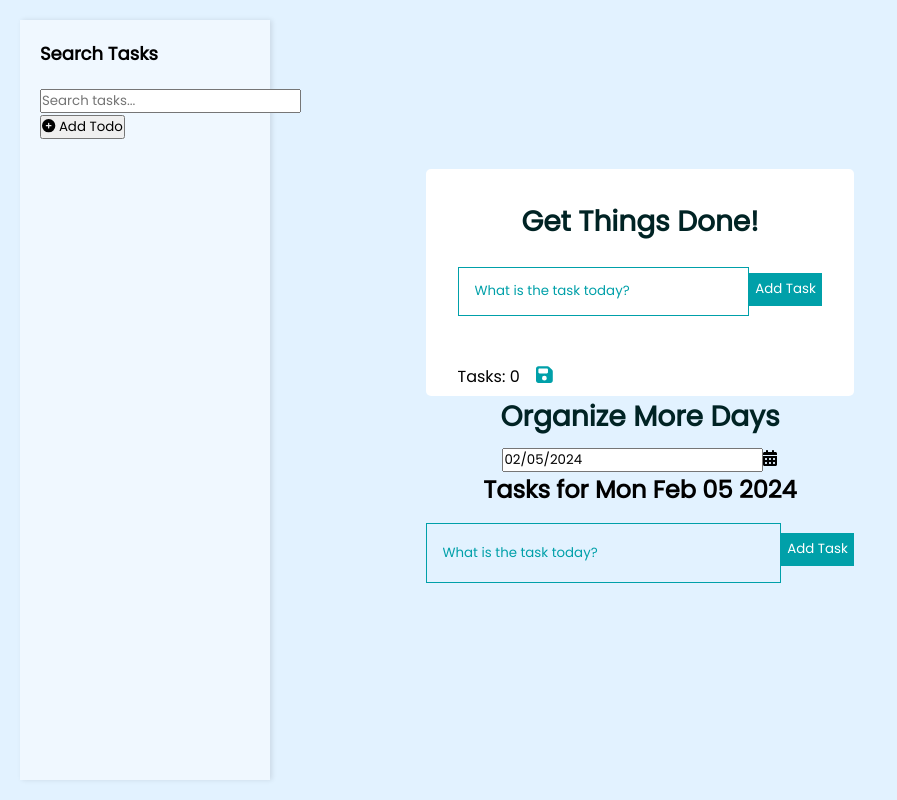
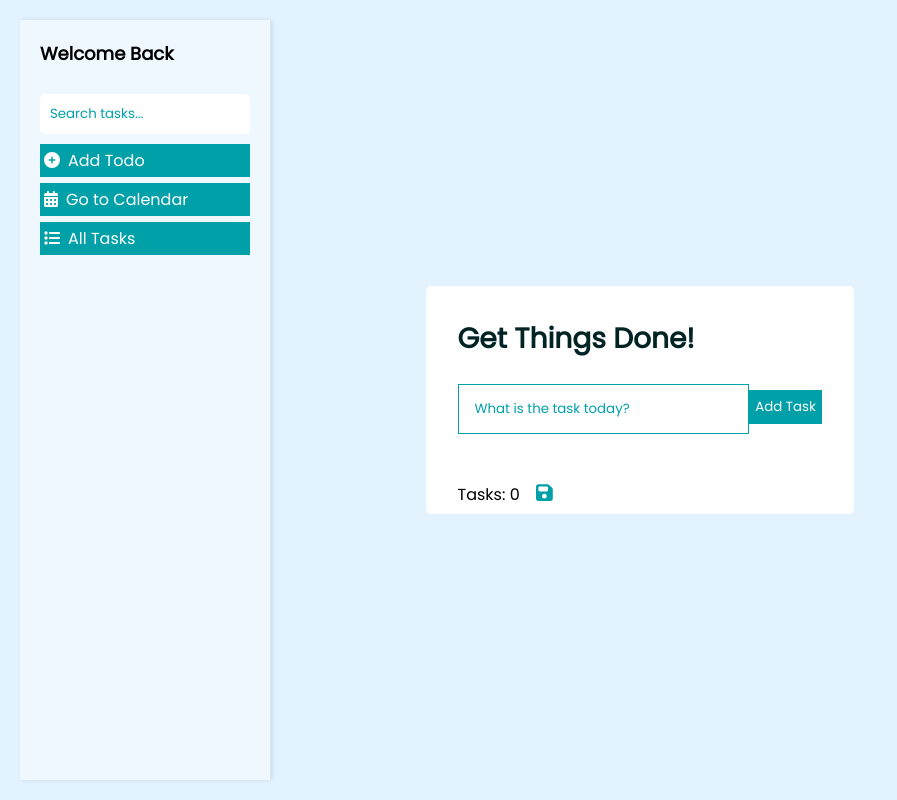
Before and after one commit to MishaliaPillay/todolist-withreact, a React (Create React App) app: page / in a window 1280 px wide. Shown: the whole page, without its empty margins (0-897 px from the left). Built offline with nearby package versions, Linux system fonts and the light colour scheme.

Commit message:
side bar

```diff
--- a/package.json
+++ b/package.json
@@ -15,6 +15,7 @@
     "react-datepicker": "^6.1.0",
     "react-dom": "^18.2.0",
     "react-modal": "^3.16.1",
+    "react-router-dom": "^6.22.1",
     "react-scripts": "5.0.1",
     "uuid": "^9.0.1",
     "web-vitals": "^2.1.4"
--- a/src/App.css
+++ b/src/App.css
@@ -93,7 +93,35 @@ h1 {
   border-radius: 5px;
   margin-bottom: 1rem;
 }
-
+.link {
+  margin-top: 0.2em;
+  margin-bottom: 0.2em;
+  cursor: pointer;
+  background: #00a0a9;
+  color: #fff;
+  border: none;
+  width: 100%;
+  text-decoration: none;
+  padding: 0.25em;
+  text-align: left;
+  font-size: 1rem;
+}
+.icon {
+  margin-right: 0.5em;
+}
+.sideBtn {
+  margin-top: 0.2em;
+  margin-bottom: 0.2em;
+  cursor: pointer;
+  background: #00a0a9;
+  color: #fff;
+  border: none;
+  width: 100%;
+  text-decoration: none;
+  padding: 0.25em;
+  text-align: left;
+  font-size: 1rem;
+}
 .fa-trash {
   margin-left: 0.75rem;
 }
@@ -172,15 +200,21 @@ h1 {
   margin-right: 10px;
 }
 
-.search-btn {
+.searchField {
+  align-content: center;
+
   padding: 10px;
-  background-color: #007bff;
-  color: #fff;
+  background-color: white;
+  margin-top: 0.5em;
+  margin-bottom: 0.5em;
+  width: 100%;
   border: none;
   border-radius: 5px;
   cursor: pointer;
 }
-
+.searchField::placeholder {
+  color: #00a0a9;
+}
 .search-btn:hover {
   background-color: #0056b3;
 }
--- a/src/App.js
+++ b/src/App.js
@@ -1,4 +1,5 @@
 import "./App.css";
+import { BrowserRouter as Router, Route, Routes } from "react-router-dom";
 import Calendar from "./components/Calendar";
 import SidePanel from "./components/SidePanel";
 import TodoWrapper from "./components/TodoWrapper";
@@ -15,6 +16,7 @@ function App() {
   };
 
   return (
+    <Router>
       <div>
         <aside className="aside">
           <SidePanel
@@ -23,14 +25,18 @@ function App() {
             addTodo={addTodo} // Pass addTodo function to SidePanel
           />
         </aside>
-      <div className="App">
-        <TodoWrapper searchQuery={searchQuery} todoList={todoList} />{" "}
-        {/* Pass todoList to TodoWrapper */}
-        <section>
-          <Calendar />
-        </section>
-      </div>
-    </div>
+
+        <Routes>
+          <Route
+            path="/"
+            element={
+              <TodoWrapper searchQuery={searchQuery} todoList={todoList} />
+            }
+          />
+          <Route path="/calendar" element={<Calendar />} />
+        </Routes>
+      </div>{" "}
+    </Router>
   );
 }
 
--- a/src/components/AddTodo.js
+++ b/src/components/AddTodo.js
@@ -1,6 +1,7 @@
 import React, { useState } from "react";
 import { FontAwesomeIcon } from "@fortawesome/react-fontawesome";
 import { faPlusCircle } from "@fortawesome/free-solid-svg-icons";
+import { getLocalStorageData, updateLocalStorageData } from "./LocalStorage";
 
 const AddTodoButton = ({ addTodo }) => {
   const [showAddTodoModal, setShowAddTodoModal] = useState(false);
@@ -8,19 +9,24 @@ const AddTodoButton = ({ addTodo }) => {
   const [date, setDate] = useState(new Date());
 
   const handleAddTodo = () => {
-    console.log("handleAddTodo called");
     setShowAddTodoModal(true);
-    console.log("Current Todo:", todo); // Log the current value of todo
     if (todo.trim() !== "") {
       // Create a new todo object
       const newTodo = {
         id: new Date().getTime(),
         task: todo,
+        date: date.toISOString().split("T")[0], // Save the date as a string
         completed: false,
       };
-      console.log("New Todo:", newTodo);
       // Call the addTodo function from props to add the new todo
       addTodo(newTodo);
+      // Update local storage data
+      const existingData = getLocalStorageData() || { todos: [] };
+      const updatedData = {
+        ...existingData,
+        todos: [...existingData.todos, newTodo],
+      };
+      updateLocalStorageData(updatedData);
       // Clear the input field
       setTodo("");
       // Close the modal
@@ -46,8 +52,9 @@ const AddTodoButton = ({ addTodo }) => {
   return (
     <div>
       {!showAddTodoModal && ( // Render button only if modal is not shown
-        <button className="add-todo-btn" onClick={handleAddTodo}>
-          <FontAwesomeIcon icon={faPlusCircle} /> Add Todo
+        <button className="sideBtn" onClick={handleAddTodo}>
+          <FontAwesomeIcon className="icon" icon={faPlusCircle} />
+          Add Todo
         </button>
       )}
       {/* Modal or Form for adding a to-do item */}
--- a/src/components/Calendar.js
+++ b/src/components/Calendar.js
@@ -1,44 +1,25 @@
-import React, { useState } from "react";
-import DatePicker from "react-datepicker";
-import "react-datepicker/dist/react-datepicker.css";
-import { FontAwesomeIcon } from "@fortawesome/react-fontawesome";
-import { faCalendarDays } from "@fortawesome/free-solid-svg-icons";
-import TodoForm from "./TodoForm"; // Import TodoForm here
+import React, { useEffect, useState } from "react";
 
 const Calendar = () => {
-  const [selectedDate, setSelectedDate] = useState(new Date());
-  const [tasks, setTasks] = useState({});
+  const [todos, setTodos] = useState([]);
 
-  const handleDateChange = (date) => {
-    setSelectedDate(date);
-  };
-
-  const addTask = (task) => {
-    const dateKey = selectedDate.toISOString().split("T")[0];
-    const updatedTasks = { ...tasks };
-    if (!updatedTasks[dateKey]) {
-      updatedTasks[dateKey] = [];
-    }
-    updatedTasks[dateKey].push(task);
-    setTasks(updatedTasks);
-  };
-
-  const deleteTask = (dateKey, index) => {
-    const updatedTasks = { ...tasks };
-    updatedTasks[dateKey].splice(index, 1);
-    setTasks(updatedTasks);
-  };
+  useEffect(() => {
+    // Retrieve saved todos from localStorage
+    const savedTodos = JSON.parse(localStorage.getItem("todos")) || [];
+    setTodos(savedTodos);
+  }, []);
 
   return (
     <div>
-      <h1>Organize More Days</h1>
-      <DatePicker selected={selectedDate} onChange={handleDateChange} />
-
-      <FontAwesomeIcon icon={faCalendarDays} />
+      <h1>Calendar Page</h1>
+      {/* Display todos in a grid */}
       <div>
-        <h2>Tasks for {selectedDate.toDateString()}</h2>
-
-        <TodoForm addTodo={addTask} />
+        {todos.map((todo) => (
+          <div key={todo.id}>
+            <p>{todo.task}</p>
+            <p>{todo.date}</p>
+          </div>
+        ))}
       </div>
     </div>
   );
--- a/src/components/SearchBar.js
+++ b/src/components/SearchBar.js
@@ -5,6 +5,7 @@ const SearchBar = ({ searchQuery, setSearchQuery }) => {
     <div>
       {/* Search Bar */}
       <input
+        className="searchField"
         type="text"
         placeholder="Search tasks..."
         value={searchQuery}
--- a/src/components/SidePanel.js
+++ b/src/components/SidePanel.js
@@ -1,12 +1,25 @@
 import React from "react";
+import { faList } from "@fortawesome/free-solid-svg-icons";
+import { faCalendarAlt } from "@fortawesome/free-solid-svg-icons";
+import { FontAwesomeIcon } from "@fortawesome/react-fontawesome";
+import { Link } from "react-router-dom";
 import SearchBar from "./SearchBar";
 import AddTodoButton from "./AddTodo";
+
 const SidePanel = ({ searchQuery, setSearchQuery, addTodo }) => {
   return (
     <div className="side-panel">
-      <h2>Search Tasks</h2>
+      <h2>Welcome Back</h2>
       <SearchBar searchQuery={searchQuery} setSearchQuery={setSearchQuery} />
       <AddTodoButton addTodo={addTodo} />
+      <Link to="/calendar" className="link">
+        <FontAwesomeIcon className="icon" icon={faCalendarAlt} />
+        Go to Calendar
+      </Link>
+      <Link to="/" className="link">
+        <FontAwesomeIcon className="icon" icon={faList} />
+        All Tasks
+      </Link>
     </div>
   );
 };
```
Also changed, not shown: 1 other file (tests, documents, lock files or other folders). Lines whose indentation alone changed are shown as unchanged.
